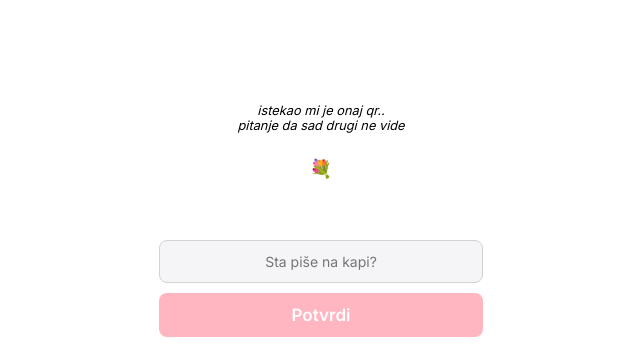
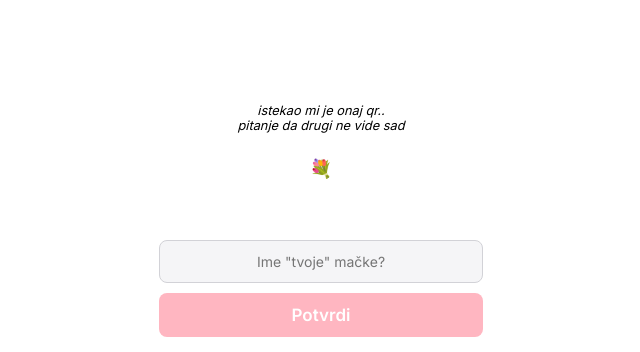
Before and after one commit to leonstrakos/date, a website: page public/index.html in a window 1280 px wide. Shown: the full height of the page, 319-959 px from the left. Drawn offline with Linux system fonts and the light colour scheme; no server answers.

Commit message:
Update index.html

```diff
--- a/public/index.html
+++ b/public/index.html
@@ -81,12 +81,11 @@
         <div class="card">
             <p class="security">
             istekao mi je onaj qr.. <br>
-                pitanje da sad drugi ne vide
+                pitanje da drugi ne vide sad
             </p>
 
             <p class="description">💐</p>
-
-            <input type="text" id="secInput" placeholder="Sta piše na kapi?" autocomplete="off" style="width: 100%; padding: 12px; border-radius: 8px; border: 1px solid #d2d2d7; background: #f5f5f7; font-family: inherit; font-size: 14px; outline: none; margin-bottom: 10px;">
+            <input type="text" id="secInput" placeholder='Ime "tvoje" mačke?' autocomplete="off" style="width: 100%; padding: 12px; border-radius: 8px; border: 1px solid #d2d2d7; background: #f5f5f7; font-family: inherit; font-size: 14px; outline: none; margin-bottom: 10px;">
 
             <button id="secSubmitBtn" style="background-color: #FFB6C1; color: white; border: none; padding: 12px; border-radius: 8px; width: 100%; font-weight: 600; cursor: pointer;">Potvrdi</button>
 
```
